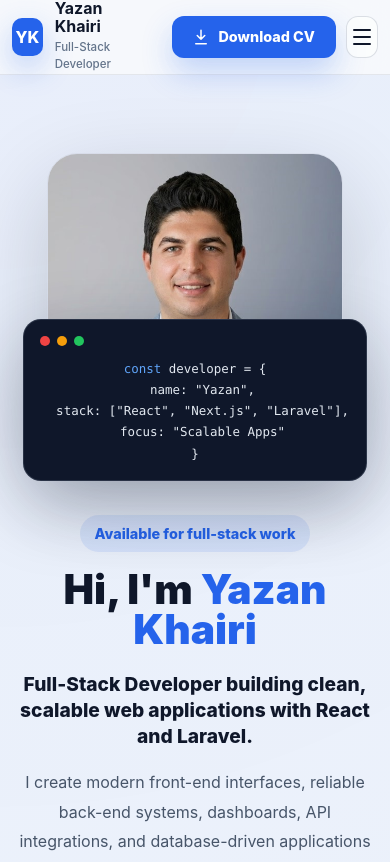
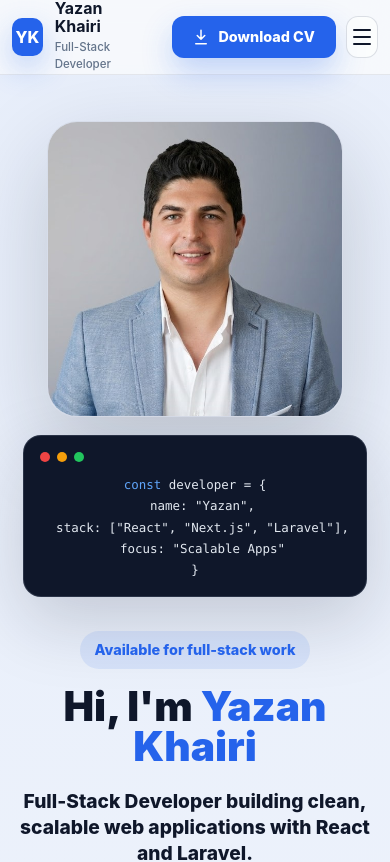
Before and after one commit to yazankh98/portofilofront, a React (Vite) app: page / in a window 390 px wide. Shown: the top 862 px of the page. Built offline with nearby package versions, Linux system fonts and the light colour scheme.

Commit message:
Update portfolio design

```diff
--- a/src/components/Home/Home.css
+++ b/src/components/Home/Home.css
@@ -178,11 +178,9 @@ p {
 }
 
 .heroVisual {
-    position: relative;
-    min-height: 480px;
-    display: flex;
-    align-items: center;
-    justify-content: flex-end;
+    display: grid;
+    justify-items: center;
+    gap: 18px;
 }
 
 .Pic {
@@ -199,16 +197,13 @@ p {
 }
 
 .codeCard {
-    position: absolute;
-    left: 0;
-    bottom: 20px;
-    width: min(310px, 82%);
+    width: min(360px, 88%);
     padding: 16px;
     border-radius: 18px;
     background: #0f172a;
     color: #e2e8f0;
     border: 1px solid rgba(148, 163, 184, 0.2);
-    box-shadow: 0 24px 70px rgba(15, 23, 42, 0.28);
+    box-shadow: 0 24px 70px rgba(15, 23, 42, 0.18);
     font-family: "Fira Code", Consolas, monospace;
     font-size: 0.88rem;
     line-height: 1.7;
@@ -500,19 +495,11 @@ p {
     }
 
     .heroVisual {
-        min-height: 400px;
-        justify-content: center;
         order: -1;
     }
 
     .Pic {
         width: min(300px, 76vw);
-    }
-
-    .codeCard {
-        left: 50%;
-        bottom: 0;
-        transform: translateX(-50%);
     }
 
     .Project {
@@ -538,10 +525,6 @@ p {
         grid-template-columns: 1fr;
     }
 
-    .heroVisual {
-        min-height: 360px;
-    }
-
     .codeCard {
         width: 94%;
         font-size: 0.78rem;
```
